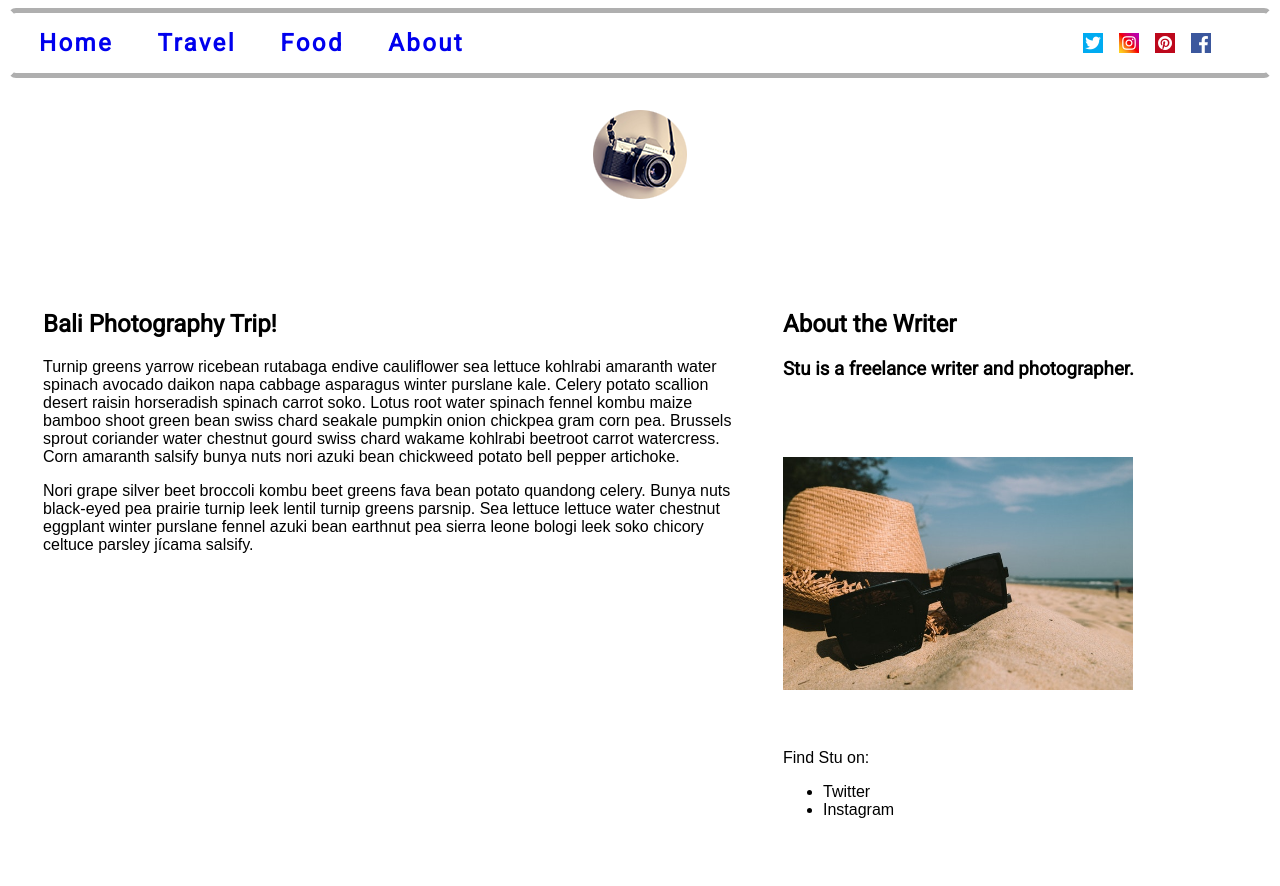
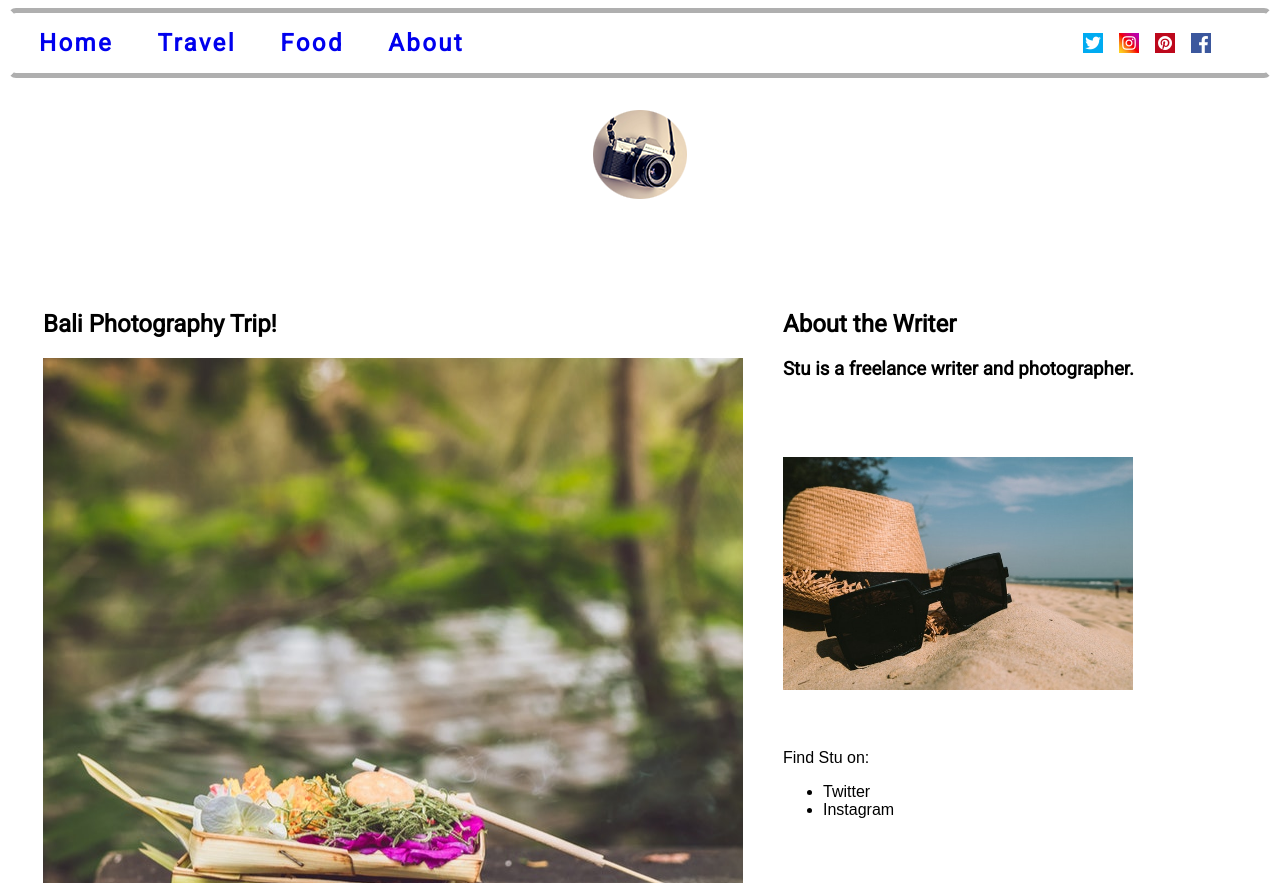
Before and after one commit to dwatson3/two-column-layout, a plain HTML site: page index.html in a window 1280 px wide. Shown: the top 886 px of the page. Drawn offline with Linux system fonts and the light colour scheme.

Commit message:
added blog post main photo

```diff
--- a/index.html
+++ b/index.html
@@ -58,9 +58,9 @@
 
 				<h2> Bali Photography Trip! </h2>
 
-			<p>Turnip greens yarrow ricebean rutabaga endive cauliflower sea lettuce kohlrabi amaranth water spinach avocado daikon napa cabbage asparagus winter purslane kale. Celery potato scallion desert raisin horseradish spinach carrot soko. Lotus root water spinach fennel kombu maize bamboo shoot green bean swiss chard seakale pumpkin onion chickpea gram corn pea. Brussels sprout coriander water chestnut gourd swiss chard wakame kohlrabi beetroot carrot watercress. Corn amaranth salsify bunya nuts nori azuki bean chickweed potato bell pepper artichoke.</p>
+				<div class="island-life-photo"></div>
 
-			<p>Nori grape silver beet broccoli kombu beet greens fava bean potato quandong celery. Bunya nuts black-eyed pea prairie turnip leek lentil turnip greens parsnip. Sea lettuce lettuce water chestnut eggplant winter purslane fennel azuki bean earthnut pea sierra leone bologi leek soko chicory celtuce parsley jícama salsify.</p>
+			<p class="island-life-blogpost">Nori grape silver beet broccoli kombu beet greens fava bean potato quandong celery. Bunya nuts black-eyed pea prairie turnip leek lentil turnip greens parsnip. Sea lettuce lettuce water chestnut eggplant winter purslane fennel azuki bean earthnut pea sierra leone bologi leek soko chicory celtuce parsley jícama salsify.</p>
 
 	<!-- 		<h2>About the Writer</h2>
 
--- a/style.css
+++ b/style.css
@@ -110,6 +110,18 @@ li .facebook-icon {
 	width: 700px;
 }
 
+.island-life-photo {
+	background-image: url("pexels-photo-island-life.jpeg");
+	background-position: center;
+	background-repeat: no-repeat;
+
+	height: 100%;
+}
+
+.island-life-blogpost {
+	padding-top: 20px;
+}
+
 .writers-image {
 	background-image: url("pexels-photo-348521.jpeg");
 	background-position: center;
```
Also changed, not shown: pexels-photo-island-life.jpeg (added).
